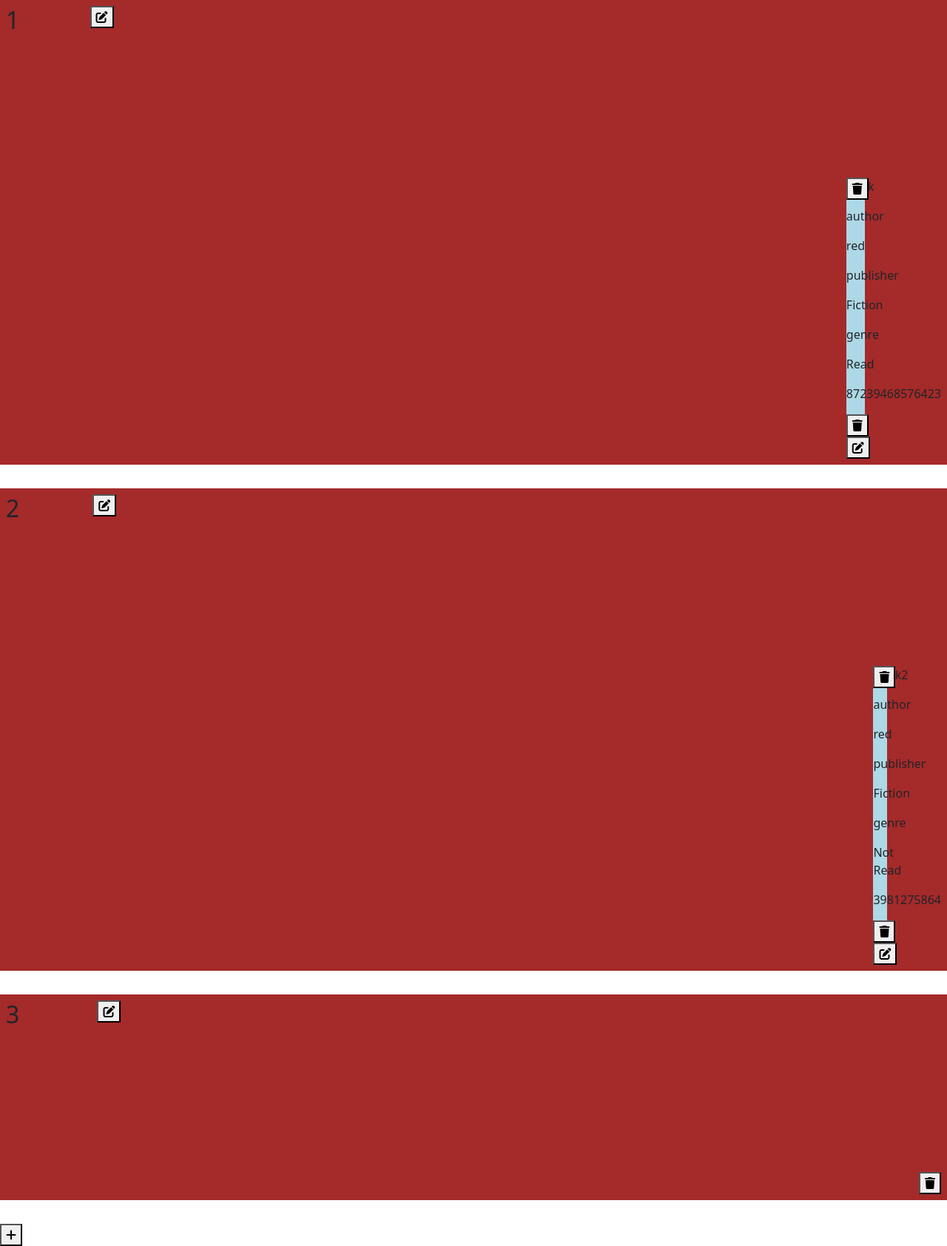
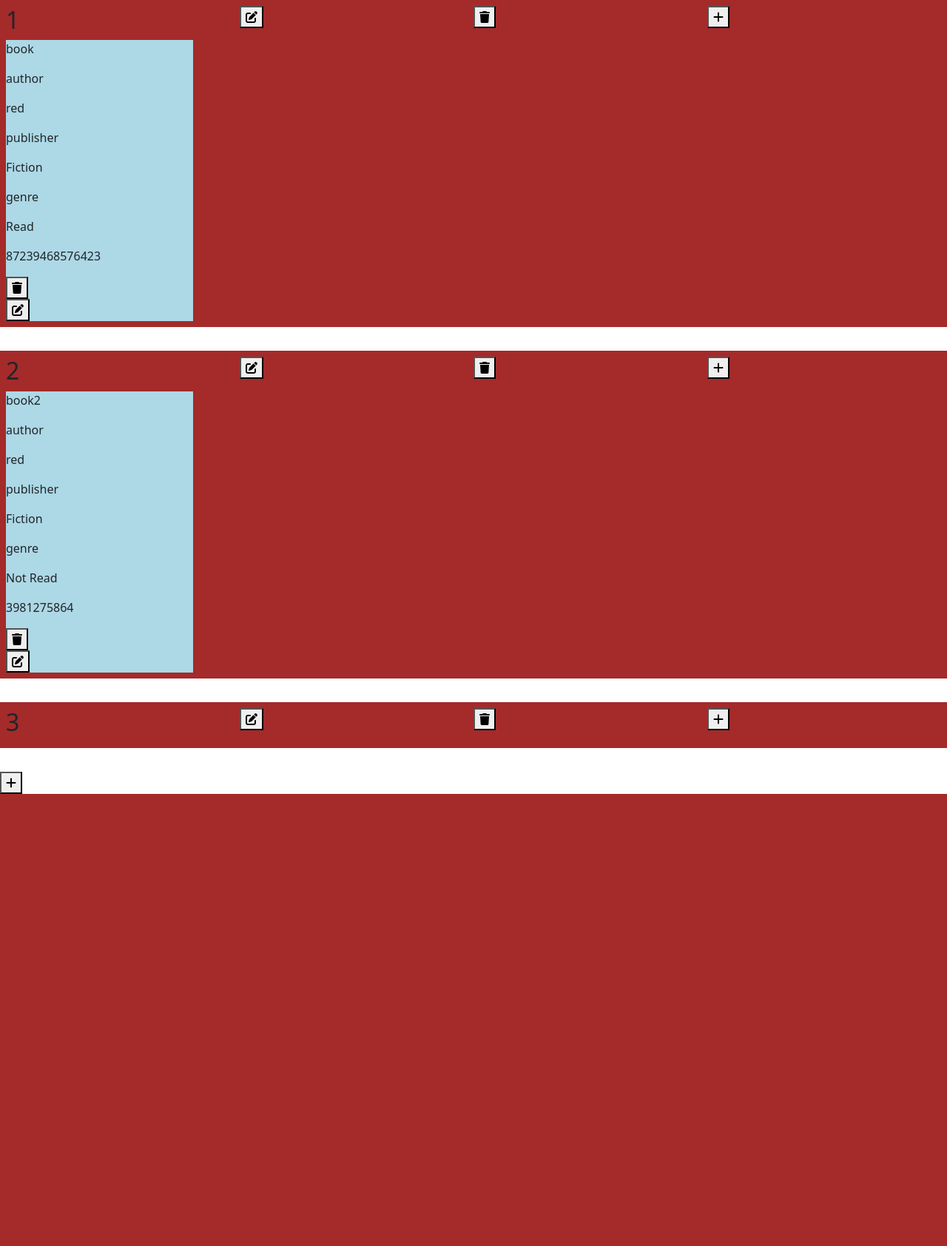
Before and after one commit to hunterb2121/library, a Flask app: page / in a window 1280 px wide. Shown: the part 56-1740 px from the top of the page at 74% size. After the commit the page ends 1129 px from the top, so only its background shows below. Run offline with Flask 3, Linux system fonts and the light colour scheme; a user stored in the database is signed in; data comes from the database, SQL or seed files in the repository; both versions use the stored data as it was after the commit; some libraries are stand-ins or nearby versions.

Commit message:
Editing styles for positioning items in shelf. Upon testing, realize I need to add logic to allow books to go in the proper shelf

```diff
--- a/static/styles.css
+++ b/static/styles.css
@@ -8,29 +8,28 @@
     padding: .5rem;
     background-color: brown;
     display: grid;
-    grid-template-columns: 1fr 1fr 6fr 1fr 1fr;
-    grid-template-rows: 1fr 4fr;
+    grid-template-columns: 1fr 1fr 1fr 1fr;
     grid-template-areas:
-                    "number edit_shelf . delete_shelf add_book"
+                    "number edit_shelf delete_shelf add_book"
                     "book_area book_area book_area book_area";
+}
+
+.edit_shelf_container {
+    grid-area: edit_shelf;
+}
+
+.remove_shelf {
+    grid-area: delete_shelf;
+}
+
+.add_book_container {
+    grid-area: add_book;
 }
 
 .books_shelf {
     grid-area: book_area;
 }
 
-.add_book_container {
-    grid-area: add_book;
-}
-
-.remove_shelf {
-    grid-area: delete_shelf;
-}
-
-.edit_shelf_container {
-    grid-area: edit_shelf;
-}
-
 .book {
     width: 20%;
     background-color: lightblue;
```
Also changed, not shown: library.db, 3 other files.
